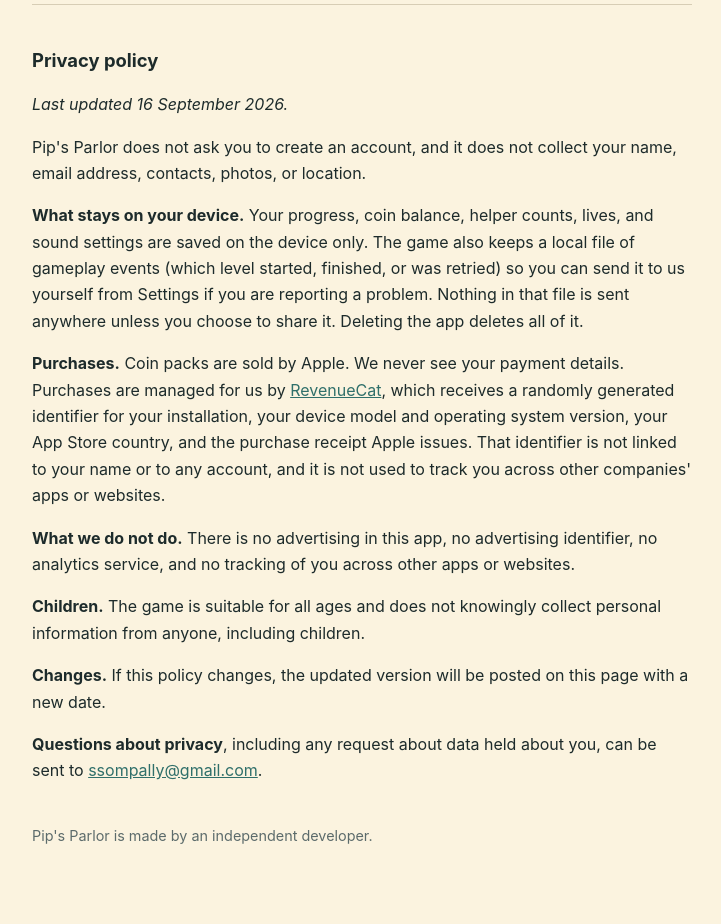
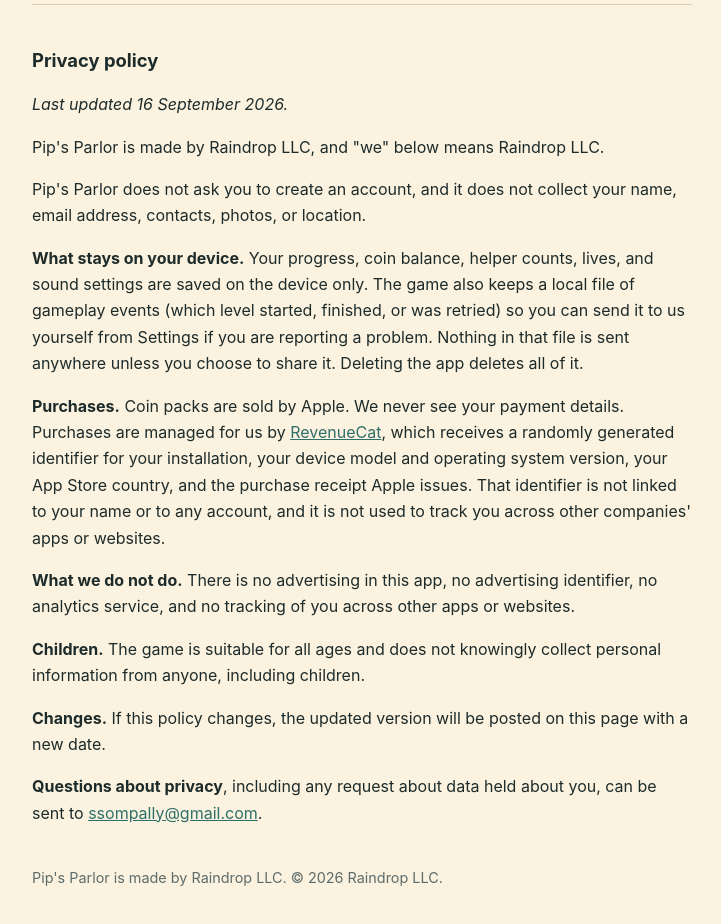
Before and after one commit to ssompally/pips-parlor-support, a plain HTML site: page index.html in a window 1280 px wide. Shown: the part 760-1684 px from the top of the page, without its empty margins (278-999 px from the left). Before the commit the page ends 1647 px from the top, so only its background shows below. Drawn offline with Linux system fonts and the light colour scheme.

Commit message:
Credit Raindrop LLC as the developer

```diff
--- a/index.html
+++ b/index.html
@@ -47,6 +47,7 @@
 
   <h2 id="privacy">Privacy policy</h2>
   <p><em>Last updated 16 September 2026.</em></p>
+  <p>Pip's Parlor is made by Raindrop LLC, and "we" below means Raindrop LLC.</p>
   <p>Pip's Parlor does not ask you to create an account, and it does not collect your name, email address,
      contacts, photos, or location.</p>
   <p><strong>What stays on your device.</strong> Your progress, coin balance, helper counts, lives, and sound
@@ -68,7 +69,7 @@
   <p><strong>Questions about privacy</strong>, including any request about data held about you, can be sent to
      <a href="mailto:ssompally@gmail.com">ssompally@gmail.com</a>.</p>
 
-  <footer>Pip's Parlor is made by an independent developer.</footer>
+  <footer>Pip's Parlor is made by Raindrop LLC. &copy; 2026 Raindrop LLC.</footer>
 </main>
 </body>
 </html>
```
